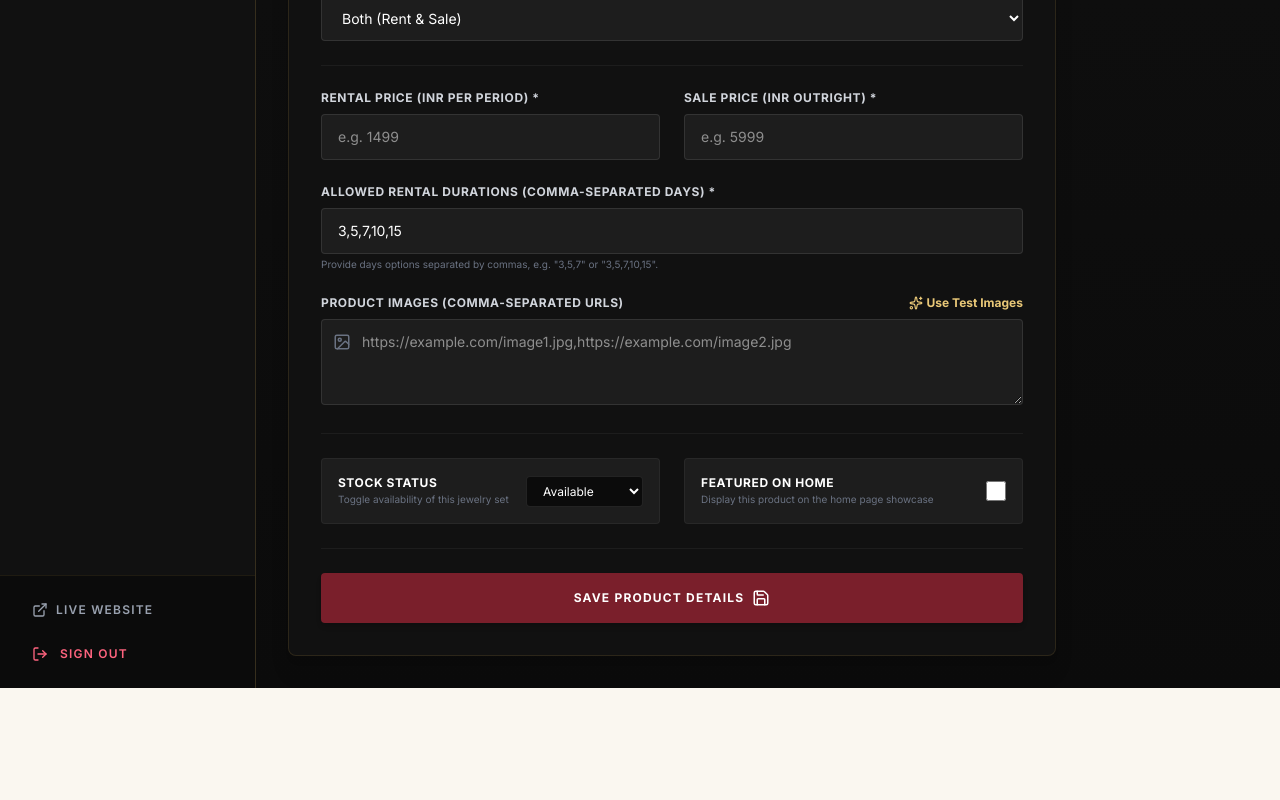
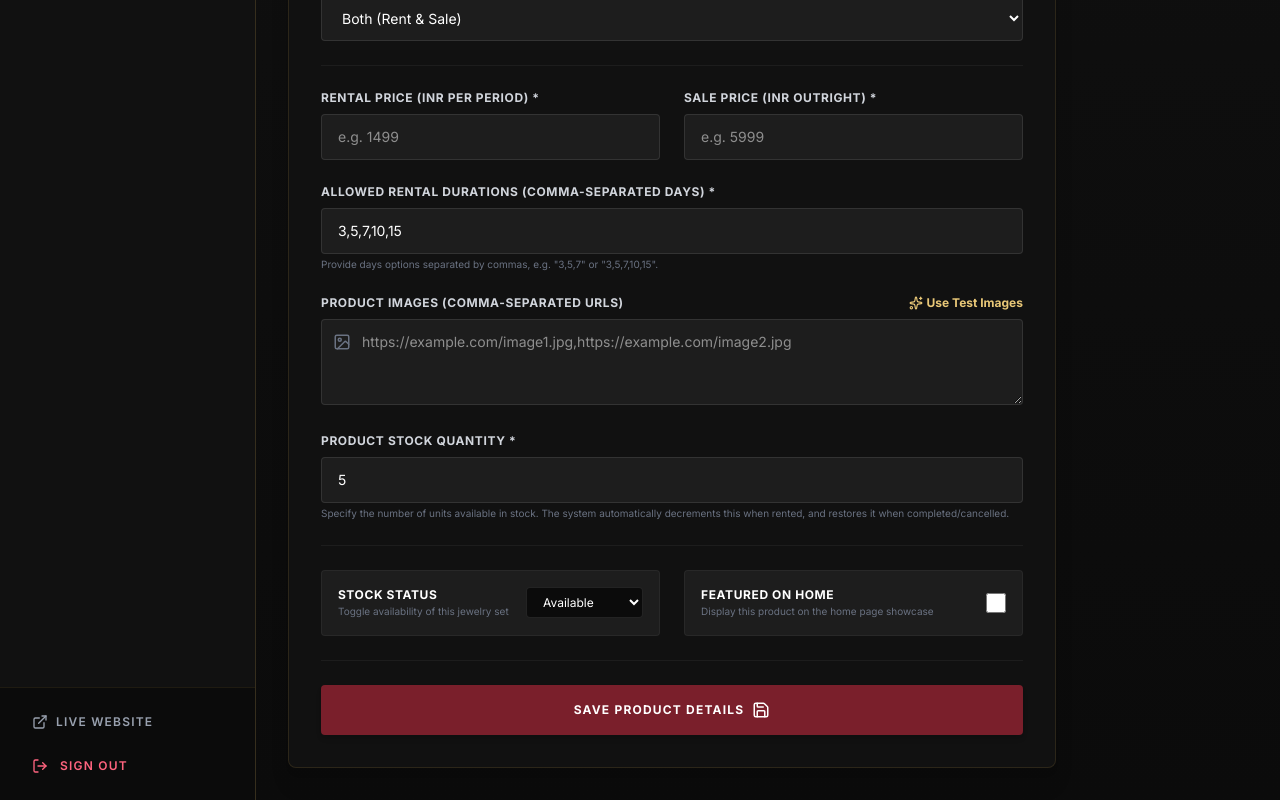
Before and after one commit to Racchu100/thrithi-nakshatra, a Next.js app: page /admin/products/new in a window 1280 px wide. Shown: the part 680-1480 px from the top of the page. Before the commit the page ends 1368 px from the top, so only its background shows below. Built offline with nearby package versions, Linux system fonts and the light colour scheme; no server answers; the database is empty; a web font is replaced by a local one.

Commit message:
feat: add product stock quantity field, sync stock with booking creations, status updates, and deletions

```diff
--- a/src/app/admin/products/page.tsx
+++ b/src/app/admin/products/page.tsx
@@ -13,6 +13,7 @@ interface Product {
   priceSale: number | null;
   priceRentPerPeriod: number | null;
   stockStatus: string;
+  quantity: number;
   featured: boolean;
   images: string;
   category: {
@@ -192,6 +193,7 @@ export default function AdminProductsPage() {
 
                       {/* Stock / Featured Status */}
                       <td className="py-4 px-6 space-y-2">
+                        <div className="flex flex-col gap-1">
                           <div className="flex items-center gap-1.5">
                             {product.stockStatus === "available" ? (
                               <span className="flex items-center gap-1 text-[9px] font-bold uppercase tracking-wider text-emerald-400">
@@ -204,6 +206,10 @@ export default function AdminProductsPage() {
                                 <span>Out Of Stock</span>
                               </span>
                             )}
+                          </div>
+                          <p className="text-[10px] text-gray-500">
+                            Qty: <span className="font-bold text-white">{product.quantity}</span>
+                          </p>
                         </div>
                         {product.featured && (
                           <span className="inline-block text-[9px] font-bold uppercase tracking-wider px-1.5 py-0.5 rounded bg-[#C9A24B]/20 text-[#E9C878] border border-[#C9A24B]/20">
--- a/src/app/api/bookings/[id]/route.ts
+++ b/src/app/api/bookings/[id]/route.ts
@@ -35,6 +35,31 @@ export async function PUT(
         where: { id },
         data: { status }
       });
+
+      const wasActive = previousStatus === "pending" || previousStatus === "confirmed";
+      const isActiveNow = status === "pending" || status === "confirmed";
+
+      if (wasActive && !isActiveNow) {
+        // Restore stock
+        await tx.product.update({
+          where: { id: booking.productId },
+          data: {
+            quantity: {
+              increment: booking.quantity
+            }
+          }
+        });
+      } else if (!wasActive && isActiveNow) {
+        // Deduct stock
+        await tx.product.update({
+          where: { id: booking.productId },
+          data: {
+            quantity: {
+              decrement: booking.quantity
+            }
+          }
+        });
+      }
 
       const startDate = new Date(booking.startDate);
       const endDate = new Date(booking.endDate);
@@ -155,6 +180,18 @@ export async function DELETE(
         });
       }
 
+      // If the booking was active, restore the stock quantity
+      if (booking.status === "pending" || booking.status === "confirmed") {
+        await tx.product.update({
+          where: { id: booking.productId },
+          data: {
+            quantity: {
+              increment: booking.quantity
+            }
+          }
+        });
+      }
+
       // Delete the booking itself
       await tx.booking.delete({
         where: { id }
--- a/src/app/api/bookings/route.ts
+++ b/src/app/api/bookings/route.ts
@@ -86,7 +86,7 @@ export async function POST(request: NextRequest) {
             throw new Error(`Conflict: Dates are already booked for product: ${item.name}`);
           }
 
-          // Create Booking record
+           // Create Booking record
           const booking = await tx.booking.create({
             data: {
               productId: item.productId,
@@ -96,7 +96,18 @@ export async function POST(request: NextRequest) {
               endDate,
               durationDays: item.duration,
               totalAmount: parseFloat(item.price),
-              status: "pending"
+              status: "pending",
+              quantity: item.quantity || 1
+            }
+          });
+
+          // Subtract booked quantity from product stock
+          await tx.product.update({
+            where: { id: item.productId },
+            data: {
+              quantity: {
+                decrement: item.quantity || 1
+              }
             }
           });
 
--- a/src/app/api/products/[id]/route.ts
+++ b/src/app/api/products/[id]/route.ts
@@ -47,6 +47,7 @@ export async function PUT(
       rentDurations,
       images,
       stockStatus,
+      quantity,
       featured
     } = body;
 
@@ -78,6 +79,7 @@ export async function PUT(
     }
 
     if (stockStatus !== undefined) data.stockStatus = stockStatus;
+    if (quantity !== undefined) data.quantity = parseInt(quantity);
     if (featured !== undefined) data.featured = !!featured;
 
     const updated = await prisma.product.update({
--- a/src/app/api/products/route.ts
+++ b/src/app/api/products/route.ts
@@ -129,6 +129,7 @@ export async function POST(request: NextRequest) {
       rentDurations, // Array or comma-separated string
       images, // Array or comma-separated string
       stockStatus,
+      quantity,
       featured
     } = body;
 
@@ -160,6 +161,7 @@ export async function POST(request: NextRequest) {
         rentDurations: Array.isArray(rentDurations) ? rentDurations.join(",") : rentDurations || "",
         images: Array.isArray(images) ? images.join(",") : images || "",
         stockStatus: stockStatus || "available",
+        quantity: quantity !== undefined ? parseInt(quantity) : 5,
         featured: !!featured
       }
     });
--- a/src/components/ProductForm.tsx
+++ b/src/components/ProductForm.tsx
@@ -38,6 +38,7 @@ export default function ProductForm({ productId }: ProductFormProps) {
   const [rentDurations, setRentDurations] = useState("3,5,7,10,15");
   const [images, setImages] = useState("");
   const [stockStatus, setStockStatus] = useState("available");
+  const [quantity, setQuantity] = useState("5");
   const [featured, setFeatured] = useState(false);
 
   const [loading, setLoading] = useState(false);
@@ -78,6 +79,7 @@ export default function ProductForm({ productId }: ProductFormProps) {
           setRentDurations(data.rentDurations || "");
           setImages(data.images || "");
           setStockStatus(data.stockStatus || "available");
+          setQuantity(data.quantity !== undefined ? String(data.quantity) : "5");
           setFeatured(!!data.featured);
           setLoading(false);
         })
@@ -155,6 +157,7 @@ export default function ProductForm({ productId }: ProductFormProps) {
           rentDurations,
           images,
           stockStatus,
+          quantity: parseInt(quantity) || 0,
           featured
         })
       });
@@ -417,6 +420,26 @@ export default function ProductForm({ productId }: ProductFormProps) {
           </div>
         </div>
 
+        {/* Quantity (Stock) */}
+        <div>
+          <label htmlFor="prod-quantity" className="block font-bold uppercase tracking-wider text-gray-300 mb-2">
+            Product Stock Quantity *
+          </label>
+          <input
+            type="number"
+            id="prod-quantity"
+            required
+            min={0}
+            value={quantity}
+            onChange={(e) => setQuantity(e.target.value)}
+            placeholder="e.g. 5"
+            className="w-full bg-white/5 border border-white/10 rounded px-4 py-3 text-sm text-white placeholder-gray-650 focus:outline-none focus:border-[#C9A24B] transition duration-200"
+          />
+          <p className="text-[10px] text-gray-500 mt-1">
+            Specify the number of units available in stock. The system automatically decrements this when rented, and restores it when completed/cancelled.
+          </p>
+        </div>
+
         {/* Toggles (Stock & Featured) */}
         <div className="grid grid-cols-1 md:grid-cols-2 gap-6 border-t border-white/5 pt-6">
           <div className="flex items-center justify-between bg-white/5 p-4 rounded border border-white/5">
```
Also changed, not shown: 1 other file (tests, documents, lock files or other folders). Lines whose indentation alone changed are shown as unchanged.
